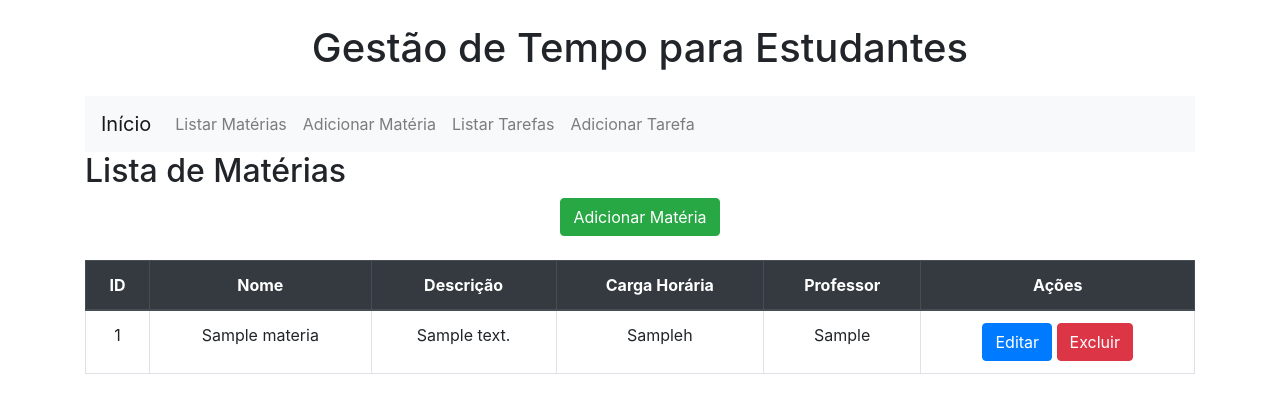
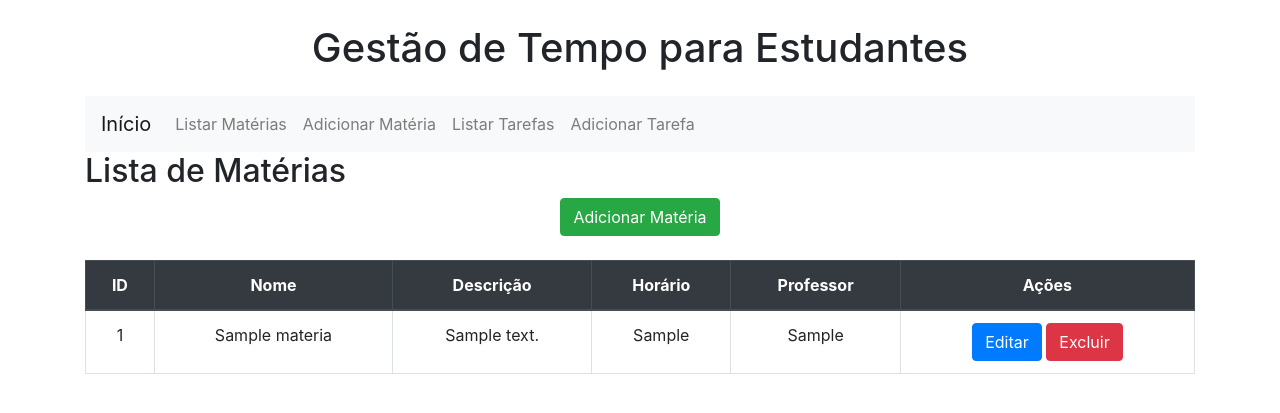
Before and after one commit to Clau1910/TCC2, a Flask app: page /list_materias in a window 1280 px wide. Shown: the top 413 px of the page. Run offline with Flask 3, Linux system fonts and the light colour scheme; the visitor is signed in with stand-in values (Sample User, id 1); tables that the repository leaves empty or names only in its code hold one stand-in row (values such as "Sample post"); some libraries are stand-ins or nearby versions.

Commit message:
mensagem

```diff
--- a/TCC-main/main.py
+++ b/TCC-main/main.py
@@ -116,6 +116,10 @@ def add_materia():
 
     return render_template('add_materia.html')
 
+class MateriaObj:
+    def __init__(self, d):
+        self.__dict__ = d
+
 @app.route('/list_materias')
 @login_required
 def list_materias():
@@ -124,9 +128,12 @@ def list_materias():
     if conn:
         cursor = conn.cursor(dictionary=True)
         cursor.execute("SELECT * FROM materias WHERE usuario_id = %s", (usuario_id,))
-        materias = cursor.fetchall()
+        materias_dicts = cursor.fetchall()
         cursor.close()
         conn.close()
+        if materias_dicts:
+            print("DEBUG keys in materias_dicts[0]:", list(materias_dicts[0].keys()))
+        materias = [MateriaObj(d) for d in materias_dicts]
         return render_template('list_materias.html', materias=materias)
     else:
         flash("Erro ao conectar ao banco de dados.")
@@ -230,30 +237,29 @@ def delete_tarefa(id_tarefa):
     else:
         return jsonify({'status': 'error', 'message': 'Erro ao conectar ao banco de dados.'}), 500
 
-@app.route('/edit_materia/<int:id_materia>', methods=['POST', 'GET'])
-def edit_materia(id_materia):
+@app.route('/edit_materia/<int:id>', methods=['POST', 'GET'])
+def edit_materia(id):
     conn = get_db_connection()
     if conn:
         cursor = conn.cursor(dictionary=True)
-        cursor.execute("SELECT * FROM materias WHERE id_materia = %s", (id_materia,))
+        cursor.execute("SELECT * FROM materias WHERE id = %s", (id,))
         materia = cursor.fetchone()
         cursor.close()
         conn.close()
 
         if request.method == 'POST':
             nome_materia = request.form.get('nome_materia', '').strip()
-            descricao = request.form.get('descricao', '').strip()
-            carga_horaria = request.form.get('carga_horaria', '').strip()
             professor = request.form.get('professor', '').strip()
+            horario = request.form.get('horario', '').strip()
 
-            if not nome_materia or not descricao or not carga_horaria or not professor:
+            if not nome_materia or not professor or not horario:
                 return "Erro: Todos os campos são obrigatórios.", 400
 
             conn = get_db_connection()
             if conn:
                 cursor = conn.cursor()
-                cursor.execute("UPDATE materias SET nome = %s, descricao = %s, carga_horaria = %s, professor = %s WHERE id_materia = %s",
-                               (nome_materia, descricao, carga_horaria, professor, id_materia))
+                cursor.execute("UPDATE materias SET nome = %s, professor = %s, horario = %s WHERE id = %s",
+                               (nome_materia, professor, horario, id))
                 conn.commit()
                 cursor.close()
                 conn.close()
@@ -265,17 +271,18 @@ def edit_materia(id_materia):
     else:
         return "Erro ao conectar ao banco de dados.", 500
 
-@app.route('/delete_materia/<int:id_materia>', methods=['DELETE'])
-def delete_materia(id_materia):
+@app.route('/delete_materia/<int:id>', methods=['POST', 'GET'])
+def delete_materia(id):
     conn = get_db_connection()
     if conn:
         cursor = conn.cursor()
-        cursor.execute("DELETE FROM materias WHERE id_materia = %s", (id_materia,))
+        cursor.execute("DELETE FROM materias WHERE id = %s", (id,))
         conn.commit()
         cursor.close()
         conn.close()
-        return jsonify({'status': 'success', 'message': 'Matéria excluída com sucesso!'})
+        return redirect(url_for('list_materias'))
     else:
-        return jsonify({'status': 'error', 'message': 'Erro ao conectar ao banco de dados.'}), 500
+        flash("Erro ao conectar ao banco de dados.")
+        return redirect(url_for('list_materias'))
 
 app.run(host='0.0.0.0', port= 5001, debug=True)
--- a/TCC-main/templates/list_materias.html
+++ b/TCC-main/templates/list_materias.html
@@ -11,7 +11,7 @@
             <th>ID</th>
             <th>Nome</th>
             <th>Descrição</th>
-            <th>Carga Horária</th>
+            <th>Horário</th>
             <th>Professor</th>
             <th>Ações</th>
         </tr>
@@ -19,14 +19,14 @@
     <tbody>
         {% for materia in materias %}
         <tr>
-            <td>{{ materia.id_materia }}</td>
-            <td>{{ materia.nome_materia }}</td>
-            <td>{{ materia.descricao }}</td>
-            <td>{{ materia.carga_horaria }}h</td>
-            <td>{{ materia.professor }}</td>
+            <td>{{ materia['id'] }}</td>
+            <td>{{ materia['nome'] }}</td>
+            <td>{{ materia.descricao if materia.descricao is defined else '' }}</td>
+            <td>{{ materia.horario }}</td>
+            <td>{{ materia['professor'] }}</td>
             <td>
-                <a href="{{ url_for('edit_materia', id_materia=materia.id_materia) }}" class="btn btn-primary">Editar</a>
-                <a href="{{ url_for('delete_materia', id_materia=materia.id_materia) }}" class="btn btn-danger">Excluir</a>
+                <a href="{{ url_for('edit_materia', id=materia['id']) }}" class="btn btn-primary">Editar</a>
+                <a href="{{ url_for('delete_materia', id=materia['id']) }}" class="btn btn-danger">Excluir</a>
             </td>
         </tr>
         {% endfor %}
--- a/TCC-main/templates/list_tarefas_materia.html
+++ b/TCC-main/templates/list_tarefas_materia.html
@@ -1,7 +1,7 @@
 {% extends 'base.html' %}
 
 {% block content %}
-<h2>Tarefas da Matéria: {{ materia.nome_materia }}</h2>
+<h2>Tarefas da Matéria: {{ materia.nome }}</h2>
 
 <div class="row">
   {% for tarefa in tarefas %}
@@ -23,7 +23,7 @@
 </div>
 
 <div class="text-center mt-4">
-  <a href="{{ url_for('add_tarefa', id_materia=materia.id_materia) }}" class="btn btn-success">Adicionar Tarefa</a>
+  <a href="{{ url_for('add_tarefa', id_materia=materia['id']) }}" class="btn btn-success">Adicionar Tarefa</a>
 </div>
 
 {% endblock %}
```
Also changed, not shown: TCC-main/templates/edit_materia.html (+5 -9 lines), static/uploads/materia_Física_etapas.png (added), static/uploads/materia_Português_etapas 2.0.png (renamed from static/uploads/materia_matematica_etapas 2.0.png), static/uploads/materia_matematica_etapas.png (added).
